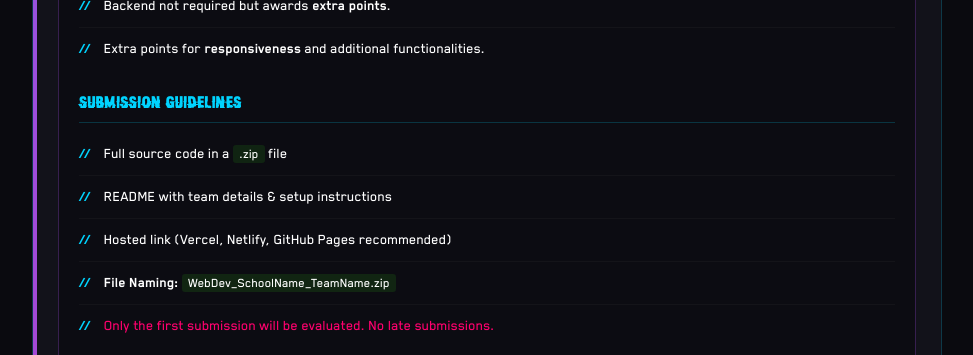
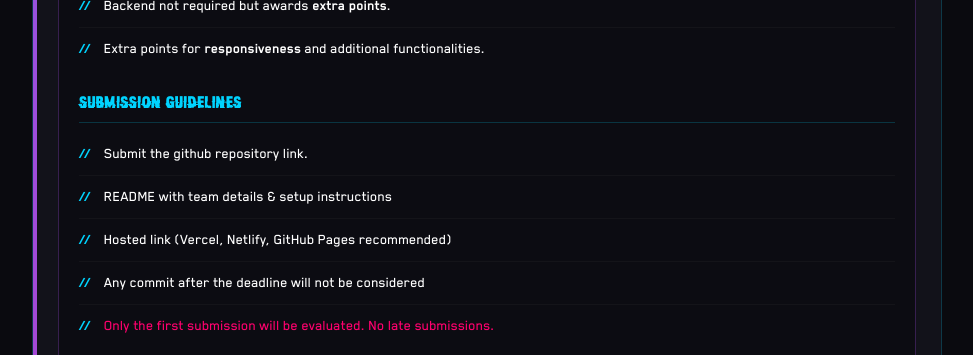
Before and after one commit to thilinamethsahan2007/knginerules, a plain HTML site: page index.html in a window 1280 px wide. Shown: the part 5800-6155 px from the top of the page, without its empty margins (153-1126 px from the left). Drawn offline with Linux system fonts and the light colour scheme.

Commit message:
Update Web Dev submission guidelines - require GitHub repo link

```diff
--- a/index.html
+++ b/index.html
@@ -816,10 +816,10 @@
                         <div class="subsection">
                             <h4 class="subsection-title">SUBMISSION GUIDELINES</h4>
                             <ul class="rules-list">
-                                <li>Full source code in a <code>.zip</code> file</li>
+                                <li>Submit the github repository link.</li>
                                 <li>README with team details & setup instructions</li>
                                 <li>Hosted link (Vercel, Netlify, GitHub Pages recommended)</li>
-                                <li><strong>File Naming:</strong> <code>WebDev_SchoolName_TeamName.zip</code></li>
+                                <li>Any commit after the deadline will not be considered</li>
                                 <li style="color: var(--accent-magenta);">Only the first submission will be evaluated.
                                     No late submissions.</li>
                             </ul>
```
